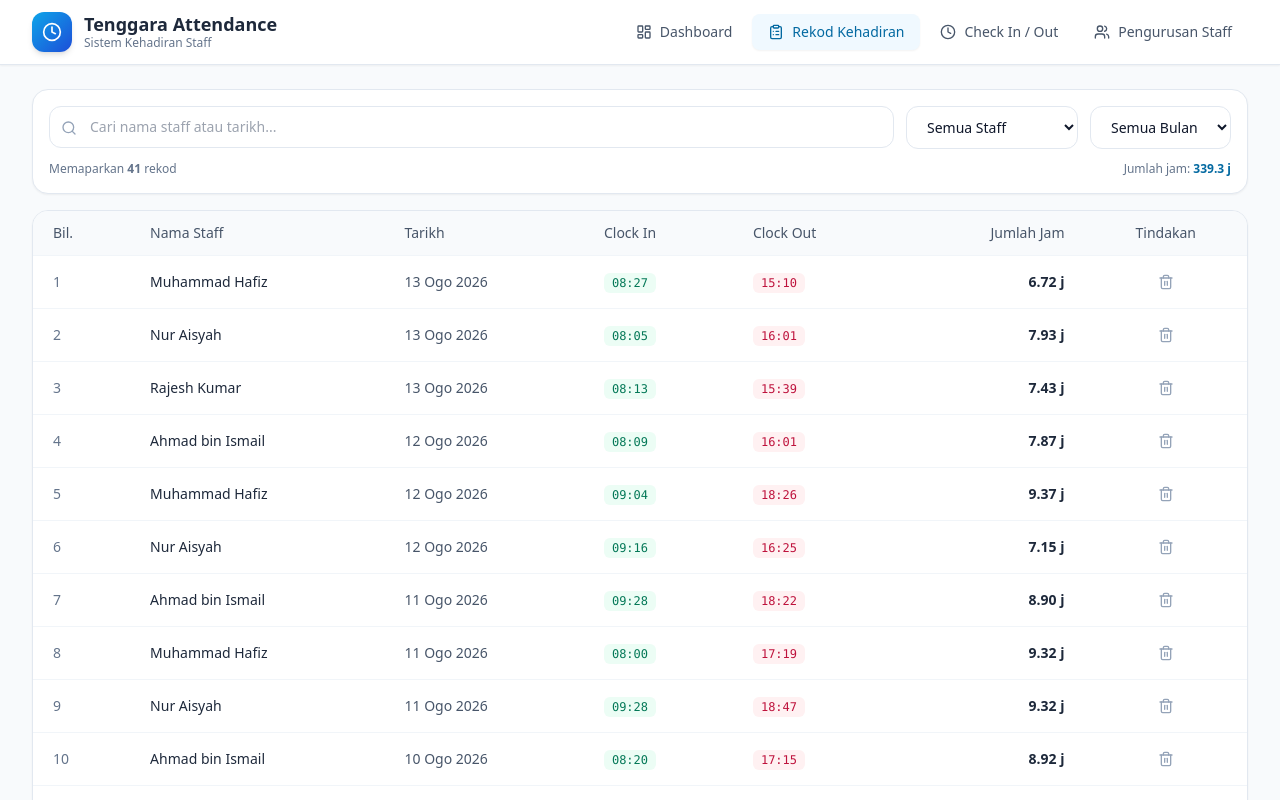
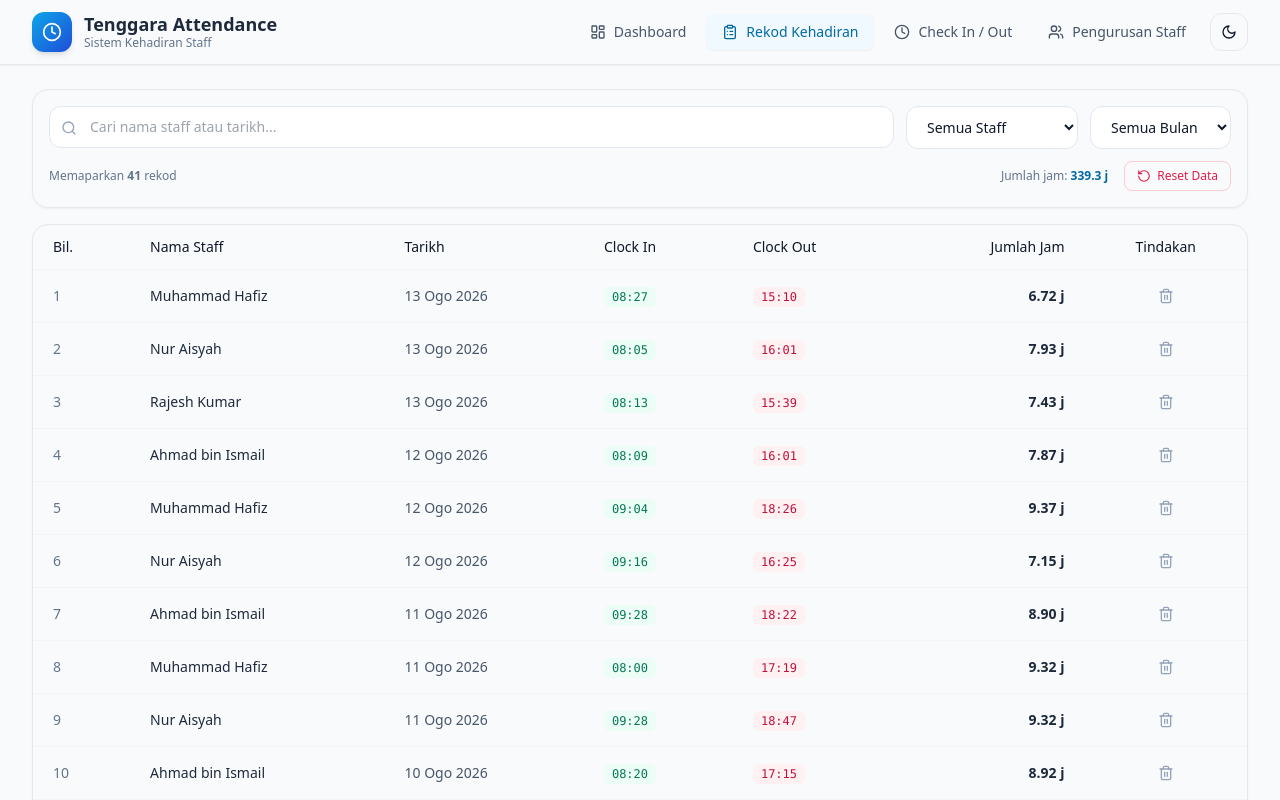
Before and after one commit to maltology/Tenggara-Attendance, a Next.js app: page / in a window 1280 px wide. Both pictures are taken after a click on the button "Rekod Kehadiran". Shown: the top 800 px of the page. Built offline with nearby package versions, Linux system fonts and the light colour scheme.

Commit message:
Add dark mode and attendance record reset
Add dual light/dark mode and attendance record reset functionality.

```diff
--- a/app/page.tsx
+++ b/app/page.tsx
@@ -18,13 +18,21 @@ export default function Home() {
   const [activeTab, setActiveTab] = useState("dashboard");
   const [staff, setStaff] = useState<Staff[]>([]);
   const [records, setRecords] = useState<AttendanceRecord[]>([]);
+  const [darkMode, setDarkMode] = useState(false);
   const [loaded, setLoaded] = useState(false);
 
   useEffect(() => {
     setStaff(loadStaff());
     setRecords(loadAttendance());
+    setDarkMode(localStorage.getItem("tenggara-theme") === "dark");
     setLoaded(true);
   }, []);
+
+  useEffect(() => {
+    if (!loaded) return;
+    localStorage.setItem("tenggara-theme", darkMode ? "dark" : "light");
+    document.documentElement.classList.toggle("dark-theme", darkMode);
+  }, [darkMode, loaded]);
 
   useEffect(() => {
     if (loaded) saveStaff(staff);
@@ -47,6 +55,19 @@ export default function Home() {
     setRecords((prev) => prev.filter((r) => r.id !== id));
   };
 
+  const handleResetAttendance = () => {
+    if (records.length === 0) {
+      alert("Tiada rekod kehadiran untuk direset.");
+      return;
+    }
+
+    const confirmed = confirm(
+      `AMARAN: Anda akan memadam SEMUA ${records.length} rekod kehadiran.\n\nData staff tidak akan dipadam. Tindakan ini tidak boleh dibuat asal. Teruskan?`
+    );
+
+    if (confirmed) setRecords([]);
+  };
+
   if (!loaded) {
     return (
       <div className="min-h-screen flex items-center justify-center">
@@ -56,8 +77,13 @@ export default function Home() {
   }
 
   return (
-    <div className="min-h-screen bg-slate-50">
-      <Header activeTab={activeTab} onTabChange={setActiveTab} />
+    <div className="min-h-screen app-shell">
+      <Header
+        activeTab={activeTab}
+        onTabChange={setActiveTab}
+        darkMode={darkMode}
+        onToggleTheme={() => setDarkMode((prev) => !prev)}
+      />
 
       <main className="max-w-7xl mx-auto px-4 sm:px-6 lg:px-8 py-6">
         {activeTab === "dashboard" && (
@@ -68,6 +94,7 @@ export default function Home() {
             records={records}
             staff={staff}
             onDelete={handleDeleteRecord}
+            onReset={handleResetAttendance}
           />
         )}
         {activeTab === "checkin" && (
--- a/components/Header.tsx
+++ b/components/Header.tsx
@@ -1,10 +1,19 @@
 "use client";
 
-import { Clock, Users, LayoutDashboard, ClipboardList, UserPlus } from "lucide-react";
+import {
+  Clock,
+  Users,
+  LayoutDashboard,
+  ClipboardList,
+  Moon,
+  Sun,
+} from "lucide-react";
 
 interface HeaderProps {
   activeTab: string;
   onTabChange: (tab: string) => void;
+  darkMode: boolean;
+  onToggleTheme: () => void;
 }
 
 const tabs = [
@@ -14,9 +23,14 @@ const tabs = [
   { id: "staff", label: "Pengurusan Staff", icon: Users },
 ];
 
-export default function Header({ activeTab, onTabChange }: HeaderProps) {
+export default function Header({
+  activeTab,
+  onTabChange,
+  darkMode,
+  onToggleTheme,
+}: HeaderProps) {
   return (
-    <header className="bg-white border-b border-slate-200 sticky top-0 z-50 shadow-sm">
+    <header className="app-header border-b sticky top-0 z-50 shadow-sm">
       <div className="max-w-7xl mx-auto px-4 sm:px-6 lg:px-8">
         <div className="flex items-center justify-between h-16">
           <div className="flex items-center gap-3">
@@ -31,6 +45,7 @@ export default function Header({ activeTab, onTabChange }: HeaderProps) {
             </div>
           </div>
 
+          <div className="flex items-center gap-2">
             <nav className="hidden md:flex items-center gap-1">
               {tabs.map((tab) => {
                 const Icon = tab.icon;
@@ -51,9 +66,18 @@ export default function Header({ activeTab, onTabChange }: HeaderProps) {
                 );
               })}
             </nav>
+
+            <button
+              onClick={onToggleTheme}
+              className="theme-toggle p-2.5 rounded-xl border transition-colors"
+              title={darkMode ? "Tukar ke Light Mode" : "Tukar ke Dark Mode"}
+              aria-label={darkMode ? "Tukar ke Light Mode" : "Tukar ke Dark Mode"}
+            >
+              {darkMode ? <Sun className="w-4 h-4" /> : <Moon className="w-4 h-4" />}
+            </button>
+          </div>
         </div>
 
-        {/* Mobile nav */}
         <div className="md:hidden flex overflow-x-auto gap-1 pb-3 -mx-1 px-1">
           {tabs.map((tab) => {
             const Icon = tab.icon;
--- a/components/RecordsTable.tsx
+++ b/components/RecordsTable.tsx
@@ -4,18 +4,20 @@ import { useState, useMemo } from "react";
 import { AttendanceRecord, Staff } from "@/lib/types";
 import { format, parseISO } from "date-fns";
 import { ms } from "date-fns/locale";
-import { Search, Trash2, Filter } from "lucide-react";
+import { Search, Trash2, Filter, RotateCcw } from "lucide-react";
 
 interface RecordsTableProps {
   records: AttendanceRecord[];
   staff: Staff[];
   onDelete: (id: string) => void;
+  onReset: () => void;
 }
 
 export default function RecordsTable({
   records,
   staff,
   onDelete,
+  onReset,
 }: RecordsTableProps) {
   const [search, setSearch] = useState("");
   const [filterStaff, setFilterStaff] = useState("all");
@@ -44,8 +46,7 @@ export default function RecordsTable({
 
   return (
     <div className="space-y-4">
-      {/* Filters */}
-      <div className="bg-white rounded-2xl border border-slate-200 p-4 shadow-sm">
+      <div className="records-panel rounded-2xl border p-4 shadow-sm">
         <div className="flex flex-col sm:flex-row gap-3">
           <div className="relative flex-1">
             <Search className="absolute left-3 top-1/2 -translate-y-1/2 w-4 h-4 text-slate-400" />
@@ -64,9 +65,7 @@ export default function RecordsTable({
           >
             <option value="all">Semua Staff</option>
             {staff.map((s) => (
-              <option key={s.id} value={s.id}>
-                {s.name}
-              </option>
+              <option key={s.id} value={s.id}>{s.name}</option>
             ))}
           </select>
           <select
@@ -82,22 +81,27 @@ export default function RecordsTable({
             ))}
           </select>
         </div>
-        <div className="mt-3 flex items-center justify-between text-xs text-slate-500">
-          <span>
-            Memaparkan <strong>{filtered.length}</strong> rekod
-          </span>
-          <span>
-            Jumlah jam: <strong className="text-sky-700">{totalHours.toFixed(1)} j</strong>
-          </span>
+        <div className="mt-3 flex flex-col sm:flex-row sm:items-center sm:justify-between gap-3 text-xs text-slate-500">
+          <span>Memaparkan <strong>{filtered.length}</strong> rekod</span>
+          <div className="flex items-center justify-between sm:justify-end gap-4">
+            <span>Jumlah jam: <strong className="text-sky-700">{totalHours.toFixed(1)} j</strong></span>
+            <button
+              onClick={onReset}
+              className="inline-flex items-center gap-1.5 px-3 py-1.5 rounded-lg border border-rose-200 text-rose-600 hover:bg-rose-50 transition-colors font-medium"
+              title="Reset semua rekod kehadiran"
+            >
+              <RotateCcw className="w-3.5 h-3.5" />
+              Reset Data
+            </button>
+          </div>
         </div>
       </div>
 
-      {/* Table */}
-      <div className="bg-white rounded-2xl border border-slate-200 shadow-sm overflow-hidden">
+      <div className="records-table-panel rounded-2xl border shadow-sm overflow-hidden">
         <div className="overflow-x-auto">
           <table className="w-full text-sm">
             <thead>
-              <tr className="bg-slate-50 text-slate-600">
+              <tr className="records-table-head">
                 <th className="text-left px-5 py-3 font-medium">Bil.</th>
                 <th className="text-left px-5 py-3 font-medium">Nama Staff</th>
                 <th className="text-left px-5 py-3 font-medium">Tarikh</th>
@@ -110,41 +114,20 @@ export default function RecordsTable({
             <tbody>
               {filtered.length === 0 ? (
                 <tr>
-                  <td colSpan={7} className="px-5 py-12 text-center text-slate-400">
-                    Tiada rekod dijumpai
-                  </td>
+                  <td colSpan={7} className="px-5 py-12 text-center text-slate-400">Tiada rekod dijumpai</td>
                 </tr>
               ) : (
                 filtered.map((r, idx) => (
-                  <tr
-                    key={r.id}
-                    className="border-t border-slate-100 hover:bg-slate-50/50 transition-colors"
-                  >
+                  <tr key={r.id} className="border-t border-slate-100 hover:bg-slate-50/50 transition-colors">
                     <td className="px-5 py-3 text-slate-500">{idx + 1}</td>
-                    <td className="px-5 py-3 font-medium text-slate-800">
-                      {r.staffName}
-                    </td>
-                    <td className="px-5 py-3 text-slate-600">
-                      {format(parseISO(r.date), "dd MMM yyyy", { locale: ms })}
-                    </td>
-                    <td className="px-5 py-3">
-                      <span className="inline-flex items-center px-2 py-0.5 rounded-md bg-emerald-50 text-emerald-700 font-mono text-xs">
-                        {r.clockIn}
-                      </span>
-                    </td>
-                    <td className="px-5 py-3">
-                      <span className="inline-flex items-center px-2 py-0.5 rounded-md bg-rose-50 text-rose-700 font-mono text-xs">
-                        {r.clockOut}
-                      </span>
-                    </td>
-                    <td className="px-5 py-3 text-right font-semibold text-slate-800">
-                      {r.totalHours.toFixed(2)} j
-                    </td>
+                    <td className="px-5 py-3 font-medium text-slate-800">{r.staffName}</td>
+                    <td className="px-5 py-3 text-slate-600">{format(parseISO(r.date), "dd MMM yyyy", { locale: ms })}</td>
+                    <td className="px-5 py-3"><span className="inline-flex items-center px-2 py-0.5 rounded-md bg-emerald-50 text-emerald-700 font-mono text-xs">{r.clockIn}</span></td>
+                    <td className="px-5 py-3"><span className="inline-flex items-center px-2 py-0.5 rounded-md bg-rose-50 text-rose-700 font-mono text-xs">{r.clockOut}</span></td>
+                    <td className="px-5 py-3 text-right font-semibold text-slate-800">{r.totalHours.toFixed(2)} j</td>
                     <td className="px-5 py-3 text-center">
                       <button
-                        onClick={() => {
-                          if (confirm("Padam rekod ini?")) onDelete(r.id);
-                        }}
+                        onClick={() => { if (confirm("Padam rekod ini?")) onDelete(r.id); }}
                         className="p-1.5 rounded-lg text-slate-400 hover:text-rose-600 hover:bg-rose-50 transition-colors"
                         title="Padam"
                       >
```
Also changed, not shown: app/globals.css (+99 -0 lines). Lines whose indentation alone changed are shown as unchanged.
